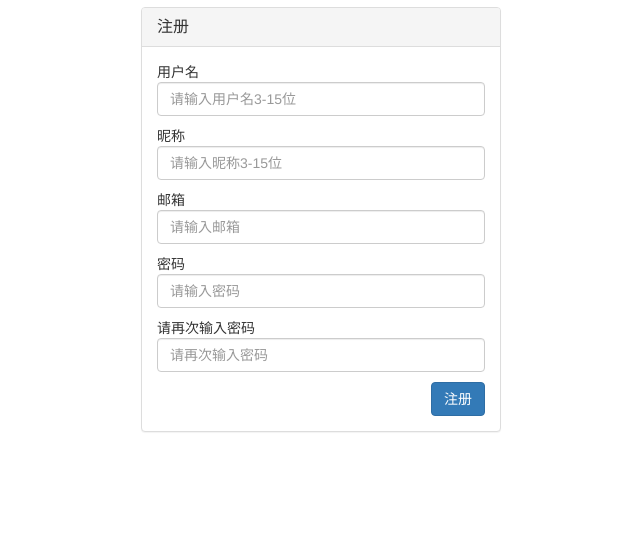
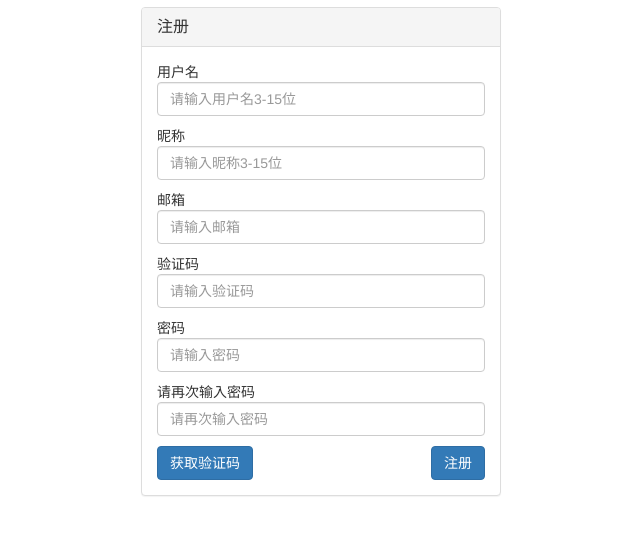
Before and after one commit to guweili/blog_django, a Django app: page /register/ in a window 1280 px wide. Shown: the part 53-588 px from the top of the page, without its empty margins (319-959 px from the left). Run offline with Django 3.2, Linux system fonts and the light colour scheme; some libraries are stand-ins or nearby versions.

Commit message:
增加注册验证邮箱功能

```diff
--- a/apps/user/forms.py
+++ b/apps/user/forms.py
@@ -50,6 +50,11 @@ class RegisterFrom(forms.Form):
         widget=forms.TextInput(attrs={'class': 'form-control', 'placeholder': '请输入邮箱'})
     )
 
+    code = forms.CharField(
+        label='验证码',
+        widget=forms.TextInput(attrs={'class': 'form-control', 'placeholder': '请输入验证码'})
+    )
+
     password = forms.CharField(
         label='密码',
         min_length=6,
@@ -64,18 +69,25 @@ class RegisterFrom(forms.Form):
         widget=forms.PasswordInput(attrs={'class': 'form-control', 'placeholder': '请再次输入密码'})
     )
 
+    def __init__(self, *args, **kwargs):
+        if 'request' in kwargs:
+            self.request = kwargs.pop('request', None)
+        super(RegisterFrom, self).__init__(*args, **kwargs)
+
+    def clean(self):
+        session_code = self.request.session.get('email_code', '')
+        send_code = self.cleaned_data.get('code', '')
+        if not send_code or send_code != session_code:
+            raise forms.ValidationError('* 验证码错误')
+
+        return self.cleaned_data
+
     def clean_username(self):
         username = self.cleaned_data['username']
         if User.objects.filter(username=username).exists():
             raise forms.ValidationError('用户名已存在')
 
         return username
-
-    def clean_email(self):
-        email = self.cleaned_data['email']
-        if User.objects.filter(email=email).exists():
-            raise forms.ValidationError('邮箱已存在')
-        return email
 
     def clean_password_again(self):
         password_again = self.cleaned_data['password_again']
@@ -141,7 +153,7 @@ class BindEmailForm(forms.Form):
         session_code = self.request.session.get('email_code', '')
         send_code = self.cleaned_data.get('code', '')
         if not send_code or send_code != session_code:
-            raise forms.ValidationError('验证码错误')
+            raise forms.ValidationError('* 验证码错误')
 
         return self.cleaned_data
 
--- a/apps/user/templates/bind_email.html
+++ b/apps/user/templates/bind_email.html
@@ -13,7 +13,7 @@
             var email = $('#id_email').val();
 
             if (email == '') {
-                $('#tip').text('邮箱不能为空');
+                $('#tip').text('* 邮箱不能为空');
                 return false;
             }
 
--- a/apps/user/templates/login.html
+++ b/apps/user/templates/login.html
@@ -27,6 +27,8 @@
                             {% endfor %}
                             <span class="pull-left text-danger">{{ login_from.non_field_errors }}</span>
                             <input type="submit" value="登陆" class="btn btn-primary pull-right">
+                            <button class="btn btn-primary" onclick="window.location.href={{ return_back_url }}">忘记密码
+                            </button>
                         </form>
                     </div>
                 </div>
--- a/apps/user/templates/register.html
+++ b/apps/user/templates/register.html
@@ -25,8 +25,11 @@
                                 {{ filed }}
                                 <p class="text-danger">{{ filed.errors.as_text }}</p>
                             {% endfor %}
-                            <span class="pull-left text-danger">{{ reg_from.non_field_errors }}</span>
+                            <span id="tip" class="pull-left text-danger">{{ reg_from.non_field_errors }}
+                            </span>
+                            <div class="clearfix"></div>
                             <input type="submit" value="注册" class="btn btn-primary pull-right">
+                            <button id="send_code" class="btn btn-primary">获取验证码</button>
                         </form>
                     </div>
                 </div>
@@ -36,3 +39,60 @@
     </div>
 
 {% endblock %}
+
+{% block css %}
+    <style>
+        li {
+            list-style: none;
+        }
+    </style>
+{% endblock %}
+
+{% block js %}
+    <script type="text/javascript">
+        $('#send_code').click(function () {
+            var email = $('#id_email').val();
+
+            if (email == '') {
+                $('#tip').text('* 邮箱不能为空');
+                return false;
+            }
+
+            $.ajax({
+                url: '{% url 'send_code' %}',
+                type: 'GET',
+                data: {
+                    'email': email,
+                },
+                cache: false,
+                success: function (data) {
+                    if (data['status'] == 'ERROR') {
+                        alert(data['status']);
+                    }
+                }
+            })
+
+            var time = 60;
+            $(this).addClass('disabled');
+            $(this).attr('disabled', true);
+            $(this).text(time + 's');
+
+            var interval = setInterval(() => {
+                if (time <= 0) {
+                    clearInterval(interval);
+                    $(this).addClass('disabled');
+                    $(this).attr('disabled', false);
+                    $(this).text('发送验证码');
+
+                    return false;
+                }
+                time--;
+                $(this).text(time + 's 后再次发送');
+
+            }, 1000)
+
+
+        })
+
+    </script>
+{% endblock %}
--- a/apps/user/views.py
+++ b/apps/user/views.py
@@ -34,7 +34,7 @@ def my_login(request):
 
 def register(request):
     if request.method == 'POST':
-        reg_from = RegisterFrom(request.POST)
+        reg_from = RegisterFrom(request.POST, request=request)
 
         if reg_from.is_valid():
             username = reg_from.cleaned_data['username']
@@ -47,6 +47,7 @@ def register(request):
             # 后台记录用户登陆状态
             user = authenticate(username=username, password=password)
             login(request, user)
+            del request.session['session']  # 防止一个验证码多次使用
 
             return redirect(request.GET.get('from', reverse('home')))  # 跳回到当前博客
     else:
@@ -106,6 +107,7 @@ def bind_email(request):
             user = User.objects.get(username=request.user.username)
             user.email = email
             user.save()
+            del request.session['session']  # 防止一个验证码多次使用
 
             return redirect(redirect_to)
 
```
